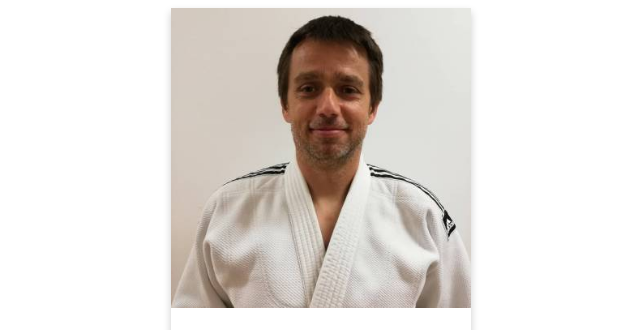
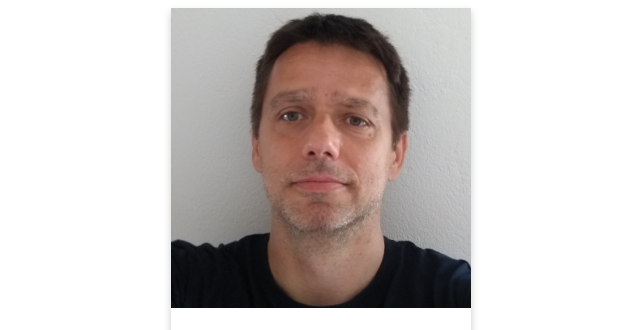
Before and after one commit to janobono/do-main-page, a plain HTML site: page index.html in a window 1280 px wide. Shown: the top 330 px of the page, without its empty margins (319-959 px from the left). Drawn offline with Linux system fonts and the light colour scheme.

Commit message:
new profile
Signed-off-by: janobono <janobono@gmail.com>

```diff
--- a/index.html
+++ b/index.html
@@ -31,7 +31,7 @@
 <body>
 
 <div class="card">
-    <img src="/images/personal.jpg" alt="janobono" style="width:100%">
+    <img src="/images/personal01.jpg" alt="janobono" style="width:100%">
     <h1>janobono</h1>
     <p class="title">IT Developer & Enthusiast</p>
     <div style="margin: 24px 0;">
```
Also changed, not shown: images/personal01.jpg (added).
